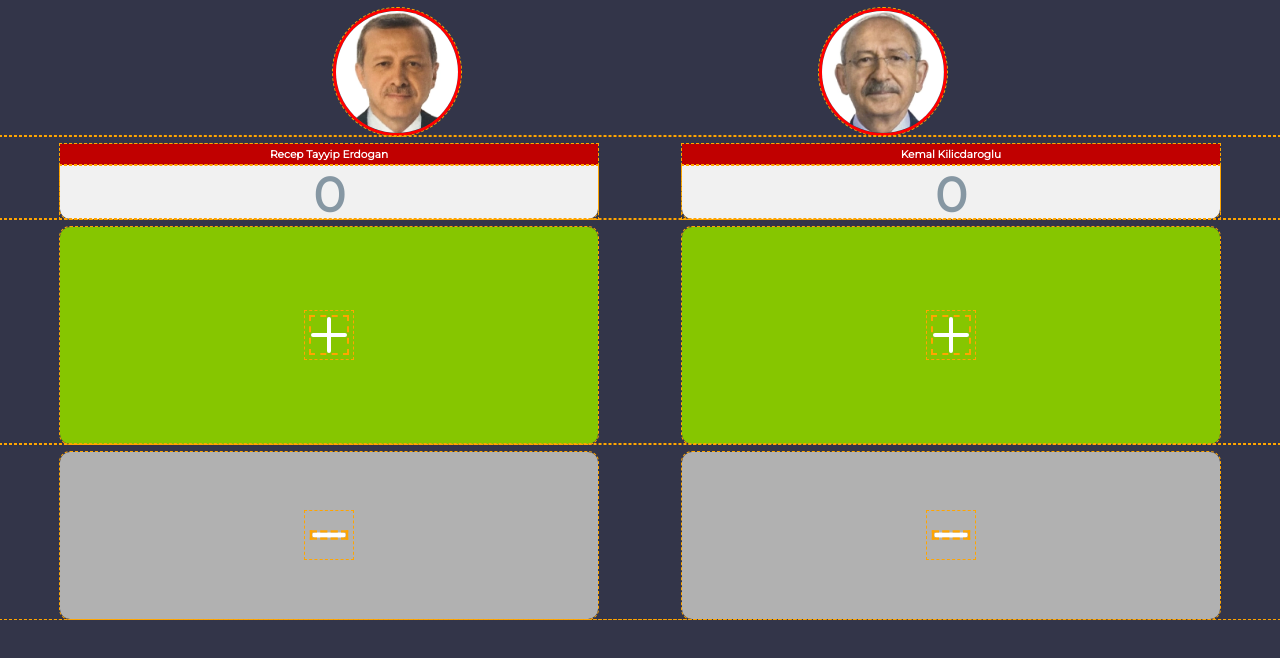
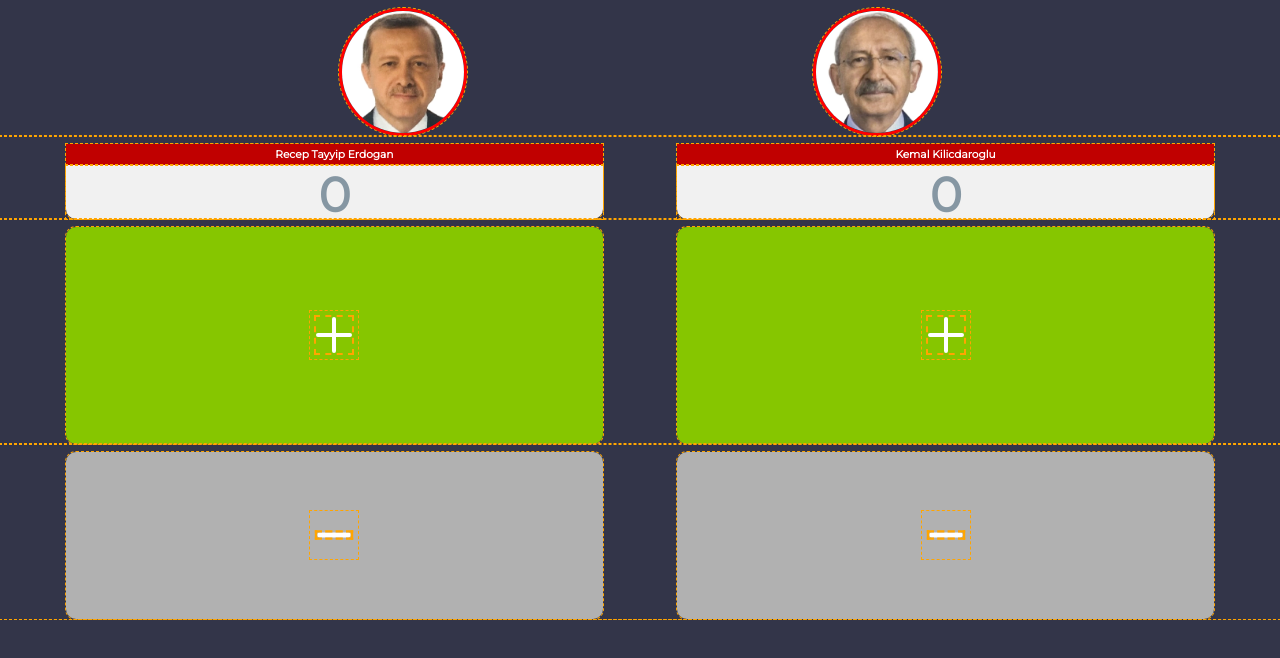
Before and after one commit to K2adir/oySay, a React (Vite) app: page / in a window 1280 px wide. Shown: the top 658 px of the page. Built offline with nearby package versions, Linux system fonts and the light colour scheme.

Commit message:
Update App.css

```diff
--- a/src/App.css
+++ b/src/App.css
@@ -17,5 +17,5 @@
   position: relative;
   display: flex;
   justify-content: center;
-  gap: 1.5rem;
+  gap: 0.5rem;
 }
```
